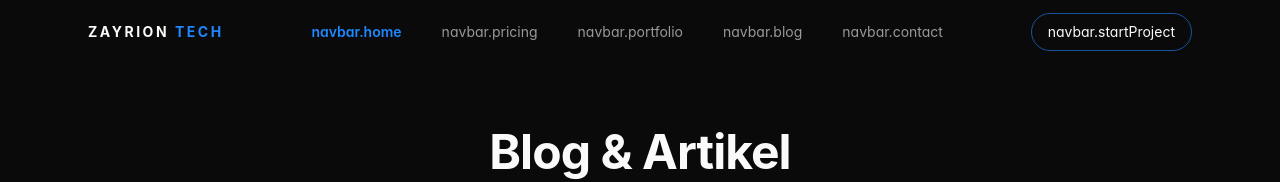
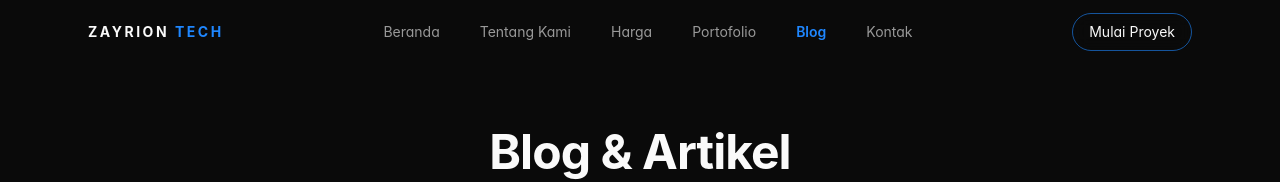
Before and after one commit to emailzayriontech-ctrl/zayrion-blog, a Next.js app: page / in a window 1280 px wide. Shown: the top 182 px of the page. Built offline with nearby package versions, Linux system fonts and the light colour scheme; no server answers; the database is empty.

Commit message:
fix: translate navbar keys to Indonesian and cross-link navbar and footer to main website domain

```diff
--- a/src/components/sections/shared/Footer.tsx
+++ b/src/components/sections/shared/Footer.tsx
@@ -70,18 +70,18 @@ export const Footer = () => {
             <div className="space-y-5">
               <h4 className="text-white text-[10px] font-bold uppercase tracking-[0.2em] opacity-50">Quick Links</h4>
               <ul className="space-y-3 text-sm">
-                <li><a href="/" className="footer-link">Home</a></li>
-                <li><a href="/pricing" className="footer-link">Pricing</a></li>
-                <li><a href="/portfolio" className="footer-link">Work</a></li>
-                <li><a href="/blog" className="footer-link">Blog</a></li>
+                <li><a href="https://zayriontech.com/" className="footer-link">Home</a></li>
+                <li><a href="https://zayriontech.com/#pricing" className="footer-link">Pricing</a></li>
+                <li><a href="https://zayriontech.com/#portfolio" className="footer-link">Work</a></li>
+                <li><a href="/" className="footer-link">Blog</a></li>
               </ul>
             </div>
             <div className="space-y-5">
               <h4 className="text-white text-[10px] font-bold uppercase tracking-[0.2em] opacity-50">Services</h4>
               <ul className="space-y-3 text-sm">
-                <li><a href="#solution" className="footer-link">Website</a></li>
-                <li><a href="#system" className="footer-link">System</a></li>
-                <li><a href="#" className="footer-link">Redesign</a></li>
+                <li><a href="https://zayriontech.com/#solution" className="footer-link">Website</a></li>
+                <li><a href="https://zayriontech.com/#system" className="footer-link">System</a></li>
+                <li><a href="https://zayriontech.com/" className="footer-link">Redesign</a></li>
               </ul>
             </div>
             <div className="space-y-5 col-span-2 md:col-span-1">
--- a/src/components/sections/shared/Navbar.tsx
+++ b/src/components/sections/shared/Navbar.tsx
@@ -12,11 +12,12 @@ export const Navbar = () => {
   const pathname = usePathname();
 
   const links = [
-    { label: t('navbar.home'), href: "/" },
-    { label: t('navbar.pricing'), href: "/pricing" },
-    { label: t('navbar.portfolio'), href: "/portfolio" },
-    { label: t('navbar.blog'), href: "/blog" },
-    { label: t('navbar.contact'), href: "/contact" },
+    { label: "Beranda", href: "https://zayriontech.com/" },
+    { label: "Tentang Kami", href: "https://zayriontech.com/#about" },
+    { label: "Harga", href: "https://zayriontech.com/#pricing" },
+    { label: "Portofolio", href: "https://zayriontech.com/#portfolio" },
+    { label: "Blog", href: "/" },
+    { label: "Kontak", href: "https://zayriontech.com/#contact" },
   ];
 
   useEffect(() => {
@@ -53,10 +54,10 @@ export const Navbar = () => {
         <div className="flex items-center gap-4">
           {/* <LanguageSwitcher /> */}
           <Link
-            href="/contact"
+            href="https://zayriontech.com/#contact"
             className="hidden md:inline-flex rounded-full border border-primary/60 px-4 py-2 text-sm text-foreground hover:bg-primary/10 transition-colors backdrop-blur"
           >
-            {t('navbar.startProject')}
+            Mulai Proyek
           </Link>
         </div>
       </nav>
```
